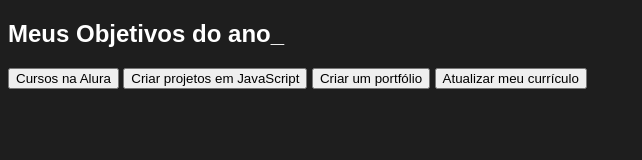
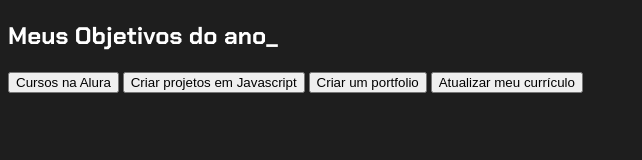
Before and after one commit to katdorneles/programa-ao2024, a plain HTML site: page index.html in a window 1280 px wide. Shown: the full height of the page, 0-642 px from the left. Drawn offline with Linux system fonts and the light colour scheme.

Commit message:
Add files via upload

```diff
--- a/index.html
+++ b/index.html
@@ -1,20 +1,23 @@
 <!DOCTYPE html>
-<html lang="en">
+<html lang="pt-br">
 <head>
     <meta charset="UTF-8">
+    <meta http-equiv="X-UA-Compatible" content="IE=edge">
     <meta name="viewport" content="width=device-width, initial-scale=1.0">
-    <title>Meus Objetivos do ano</title>
-        <link rel="stylesheet" href="style.css">
+    <title>Meus objetivos do ano</title>
+    <link rel="stylesheet" href="style.css">
 </head>
+
 <body>
-    <section class="conteudo-principal"></section>
-    <h2 class="titulo-principal">Meus Objetivos do ano_</h2>
-    <div class="botoes">
+    <section class="conteudo-principal">
+        <h2 class="titulo-principal">Meus Objetivos do ano_</h2>
+<div class="botoes">
         <button class="botao">Cursos na Alura</button>
-        <button class="botao">Criar projetos em JavaScript</button>
-        <button class="botao">Criar um portfólio</button>
+        <button class="botao">Criar projetos em Javascript</button>
+        <button class="botao">Criar um portfolio</button>
         <button class="botao">Atualizar meu currículo</button>
-    </div>
+ </div>
 </section>
+
 </body>
 </html>
--- a/style.css
+++ b/style.css
@@ -1,6 +1,7 @@
-@import url('https://fonts.googleapis.com/css2?family-Chakra+Petch:w ght@400:700&display=swap');
+@import url('https://fonts.googleapis.com/css2?family=Chakra+Petch:wght@400;700&display=swap');
 
-:root{
+:root {
+    --cor-base: #ff6347;
     --cor-de-fundo: #1E1E1E;
     --verde: #6FFF57;
     --branco: #FFFFFF;
@@ -8,8 +9,9 @@
     --botao-inativo: rgba(58, 55, 94, 0.5);
     --texto-fundo: rgba(58, 55, 94, 0.3);
 }
+
 body {
     background-color: var(--cor-de-fundo);
     color: var(--branco);
     font-family: 'Chakra Petch', sans-serif;
-  }
+}
```
